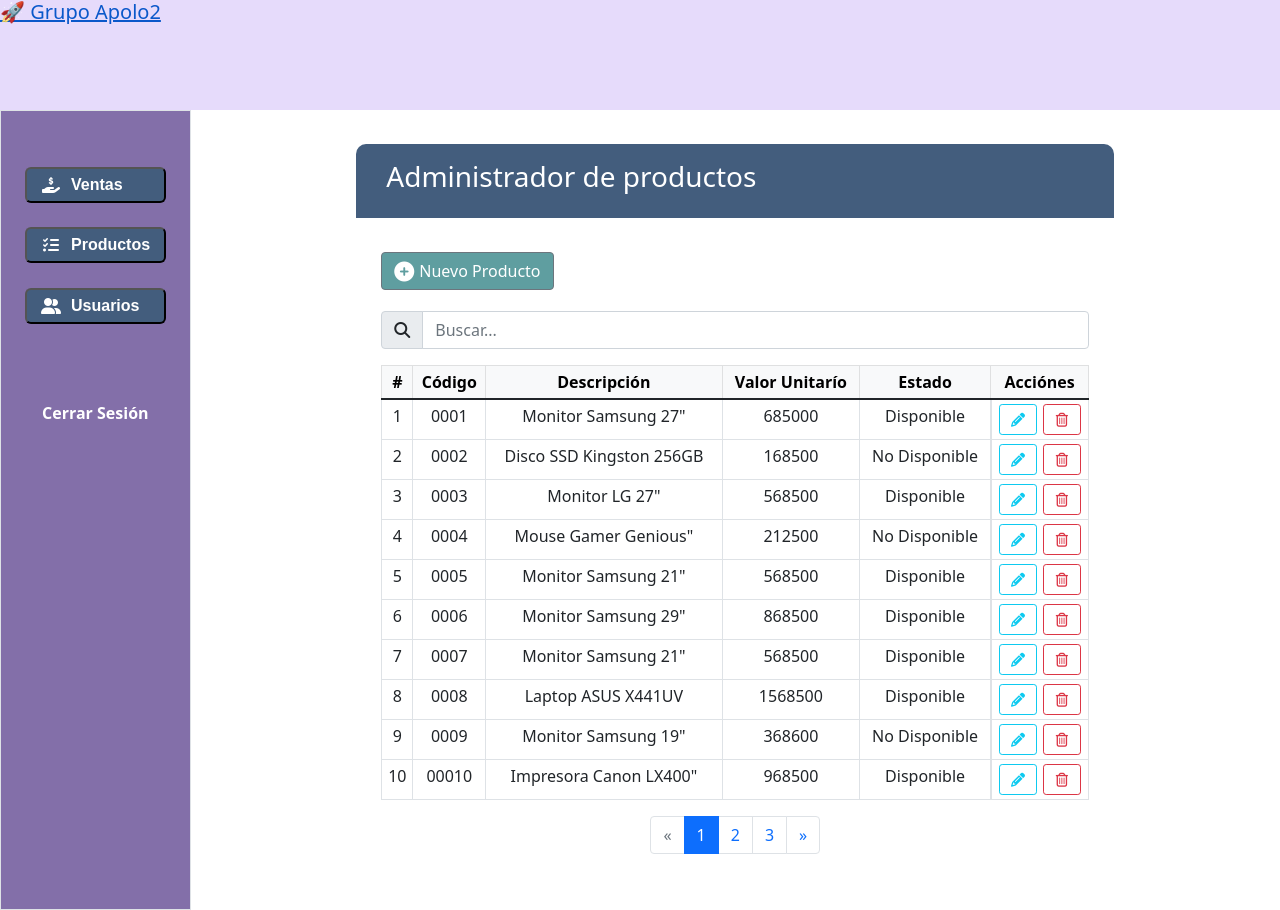
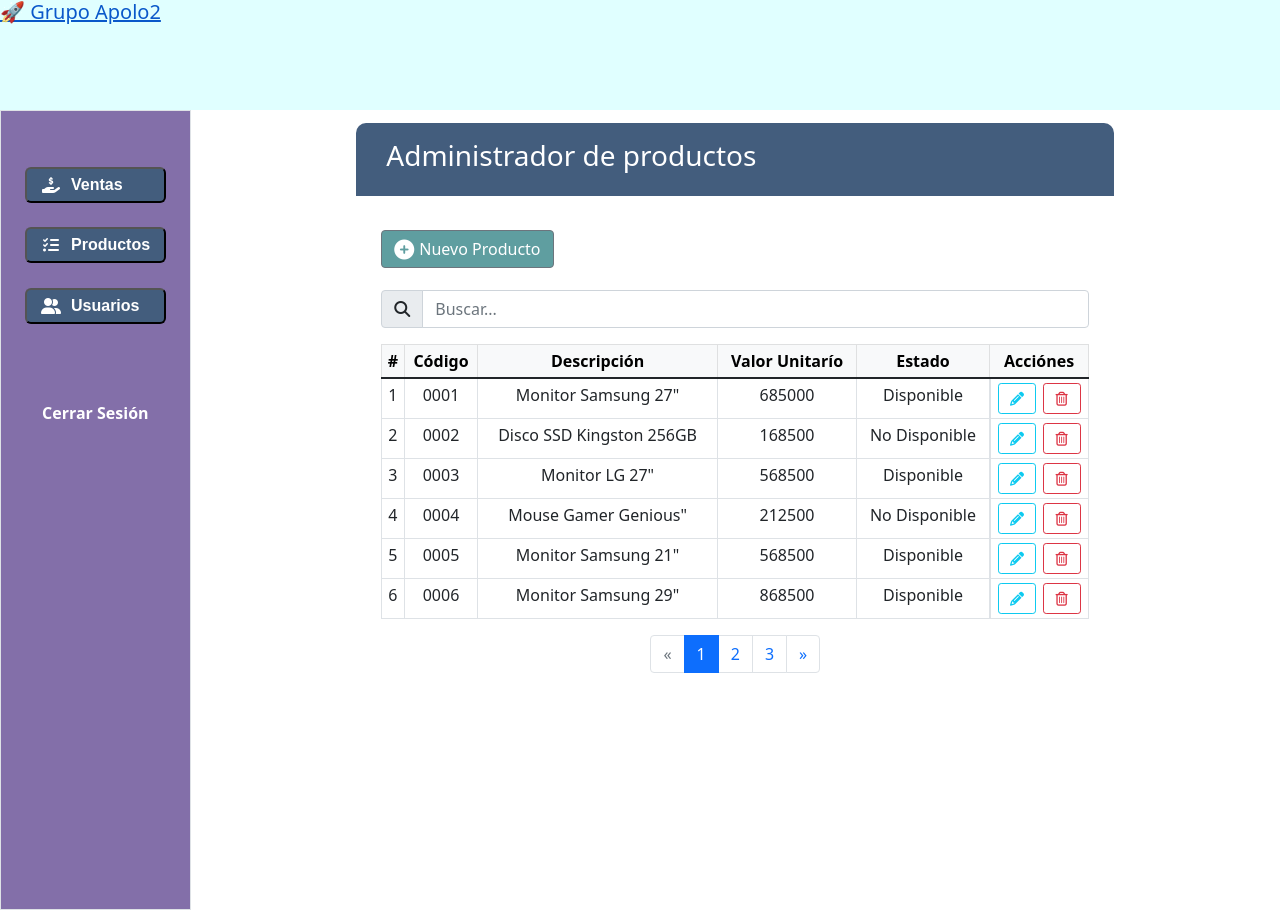
Before and after one commit to apolo-2/apolo2, a React (Create React App) app: page /admin/productos in a window 1280 px wide. Built offline with nearby package versions, Linux system fonts and the light colour scheme.

Commit message:
[A2-43]feat ajustes para la seccion de actializacion de producto, con renderizado dinamico. Se eliminan archivos ejemplo que no hacen parte del proyecto

```diff
--- a/src/components/DataTableProducto.jsx
+++ b/src/components/DataTableProducto.jsx
@@ -1,23 +1,12 @@
 import React from 'react'
 
-const DataTableProducto = ({listaProductos}) => {
+const DataTableProducto = ({listaProductos, setMostrarTabla}) => {
     return (
         <div>
             {/* bootstrap  */}
-            {/* Pendiente encabezado tabla */}
-            {/* <h2></h2> */}
-
             <div class="table-responsive">
             {/*   table-striped  border-light*/}
                 <section className="table-search-fields">
-                    {/* <div class="row g-3 align-items-end ">
-                        <div class="col-auto">
-                            <label for="search-field" class="col-form-label">Buscar:</label>
-                        </div>
-                        <div class="col-auto">
-                            <input type="text" id="search-field" class="form-control" />
-                        </div>
-                    </div> */}
                     <div class="input-group mb-3 ">
                         <span class="input-group-text" id="basic-addon1"><i class="fas fa-search"></i></span>
                         <input type="text" class="form-control" placeholder="Buscar..." aria-label="search" aria-describedby="search" />
@@ -48,7 +37,12 @@ const DataTableProducto = ({listaProductos}) => {
                             <td>{producto.valorUnit}</td>
                             <td>{producto.estado}</td>
                             <td className="td_acciones">
-                                <button type="button" class="btn  btn-sm btn-outline-info" title='Editar'>
+                                <button type="button" class="btn  btn-sm btn-outline-info" title='Editar'
+                                    onClick={() => {
+                                        console.log('click edit');
+                                        setMostrarTabla(3); //editar
+                                    }}
+                                >
                                     <i class="fas fa-pencil-alt "></i>
                                     {/* Editar */}
                                 </button>
@@ -95,7 +89,7 @@ const DataTableProducto = ({listaProductos}) => {
                     </div>
                     <div class="modal-footer">
                         <button type="button" class="btn btn-secondary" data-bs-dismiss="modal">Cancelar</button>
-                        <button type="button" class="btn btn-primary">Confirmar</button>
+                        <button type="button" class="btn btn-primary" data-bs-dismiss="modal">Confirmar</button>
                     </div>
                     </div>
                 </div>
--- a/src/layouts/AuthLayout.jsx
+++ /dev/null
@@ -1 +0,0 @@
-// No aplica!
--- a/src/pages/Login.jsx
+++ /dev/null
@@ -1,14 +0,0 @@
-// Ejemplo de Daniel, pero Ya no usado para este proyecto
-import LoginForm from 'components/LoginForm';
-import logoApolo from 'media/apolo_logo.png';
-
-
-function LoginFormInfoPage() {
-    return  (
-            <main>
-                <LoginForm imagen={logoApolo} />
-            </main>
-    );
-  }
-
-  export default LoginFormInfoPage;
--- a/src/pages/admin/Productos.jsx
+++ b/src/pages/admin/Productos.jsx
@@ -3,7 +3,6 @@ import { ToastContainer, toast } from 'react-toastify';
 import 'react-toastify/dist/ReactToastify.css';
 import DataTableProducto from 'components/DataTableProducto';
 import 'styles/productos.css';
-
 
 const productosBackend = [
   {
@@ -42,39 +41,35 @@ const productosBackend = [
     valorUnit: 868500,
     estado: 'Disponible',
   },
-  {
-    codigo: '0007',
-    descripcion: 'Monitor Samsung 21"',
-    valorUnit: 568500,
-    estado: 'Disponible',
-  },
-  {
-    codigo: '0008',
-    descripcion: 'Laptop ASUS X441UV',
-    valorUnit: 1568500,
-    estado: 'Disponible',
-  },
-  {
-    codigo: '0009',
-    descripcion: 'Monitor Samsung 19"',
-    valorUnit: 368600,
-    estado: 'No Disponible',
-  },
-  {
-    codigo: '0010',
-    descripcion: 'Impresora Canon LX400"',
-    valorUnit: 968500,
-    estado: 'Disponible',
-  },
-
+  // {
+  //   codigo: '0007',
+  //   descripcion: 'Monitor Samsung 21"',
+  //   valorUnit: 568500,
+  //   estado: 'Disponible',
+  // },
+  // {
+  //   codigo: '0008',
+  //   descripcion: 'Laptop ASUS X441UV',
+  //   valorUnit: 1568500,
+  //   estado: 'Disponible',
+  // },
 ];
 
+let dataEjemploEditarProduct = {
+  codigo: '0001',
+  descripcion: 'Monitor Samsung 27',
+  valorUnit: 685000,
+  estado: 'Disponible',
+}
 
 const Productos = () => {
-  const [mostrarTabla, setMostrarTabla] = useState(true);
+  const [mostrarTabla, setMostrarTabla] = useState(1); // 1 listar prod, 2 crear prod, 3 editar prod
   const [productos, setProductos] = useState([]);
   const [textoBoton, setTextoBoton] = useState('Nuevo Producto');
   const [colorBoton, setColorBoton] = useState('btn-secondary');
+
+  const [textoTituloFormulario, setTextoTituloFormulario] = useState('Formulario nuevo producto');
+  const [dataEditarProduct, setDataEditarProduct] = useState({});
 
   useEffect(() => {
     //obtener lista  desde el backend
@@ -82,19 +77,29 @@ const Productos = () => {
   }, []);
 
   useEffect(() => {
-    if (mostrarTabla) {
+
+    // 1 listar prod, 2 crear prod, 3 editar prod
+    if (mostrarTabla ===1) {
       setTextoBoton('Nuevo Producto');
       setColorBoton('btn-secondary');
-    } else {
+      setDataEditarProduct({});
+
+    } else  if(mostrarTabla ===2){
       setTextoBoton('Mostrar Todos los productos');
       setColorBoton('btn-info');
+      setDataEditarProduct({});
+
+    } else  if(mostrarTabla ===3){
+      setTextoBoton('Mostrar Todos los productos');
+      setColorBoton('btn-info');
+      setTextoTituloFormulario('Formulario actualizar producto');
+      setDataEditarProduct(dataEjemploEditarProduct);
     }
   }, [mostrarTabla]);
   return (
-    // <div className='flex h-full w-full flex-col items-center justify-start p-8 container-productos'>
+
     <div className='container-productos'>
       <div className=''>
-
         <div className="container-title">
           <h3 className=''>
             Administrador de productos
@@ -103,9 +108,8 @@ const Productos = () => {
         <br />
         <button
             onClick={() => {
-              setMostrarTabla(!mostrarTabla);
+              setMostrarTabla(mostrarTabla === 1? 2 : 1);
             }}
-            // className={`text-white bg-${colorBoton}-500 p-5 rounded-full m-6 w-28 self-end`}
             className={`btn ${colorBoton} btn-rounded`}
           >
            <i class="fas fa-plus-circle fa-lg"></i>
@@ -113,7 +117,7 @@ const Productos = () => {
           </button>
       </div>
 
-      {mostrarTabla ? (
+      {/* {mostrarTabla ? (
         <TablaProductos listaProductos={productos} />
       ) : (
         <FormularioCreacionProducto
@@ -122,23 +126,51 @@ const Productos = () => {
           setProductos={setProductos}
         />
       )}
+      */}
+      {/* Rendirizado dinamico, 3 secciones */}
+      {(() => {
+              switch (mostrarTabla) {
+                case 1:
+                  return <DataTableProducto listaProductos={productos} setMostrarTabla={setMostrarTabla}/>;
+                case 2:
+                    return <FormularioCreacionProducto
+                              setMostrarTabla={setMostrarTabla}
+                              listaProductos={productos}
+                              setProductos={setProductos}
+                              textoTituloFormulario = {textoTituloFormulario}
+                              dataEditarProduct = {dataEditarProduct}
+                            />;
+                case 3:
+                    // temporalmente el mismo form
+                    return <FormularioCreacionProducto
+                                setMostrarTabla={setMostrarTabla}
+                                listaProductos={productos}
+                                setProductos={setProductos}
+                                textoTituloFormulario = {textoTituloFormulario}
+                                dataEditarProduct = {dataEditarProduct}
+                              />;
+                default:
+                  return <DataTableProducto listaProductos={productos} setMostrarTabla={setMostrarTabla} />;
+              }
+            })()}
       <ToastContainer position='bottom-right' autoClose={5000} />
     </div>
   );
 };
 
-const TablaProductos = ({ listaProductos }) => {
-  useEffect(() => {
-    console.log('este es el listado  en el componente de tabla', listaProductos);
-  }, [listaProductos]);
-  return (
-    <DataTableProducto  listaProductos={listaProductos}/>
-  );
-};
+// const TablaProductos = ({ listaProductos }) => {
+//   useEffect(() => {
+//     console.log('este es el listado  en el componente de tabla', listaProductos);
+//   }, [listaProductos]);
+//   return (
+//     <DataTableProducto  listaProductos={listaProductos}/>
+//   );
+// };
 
-const FormularioCreacionProducto = ({ setMostrarTabla, listaProductos, setProductos }) => {
+const FormularioCreacionProducto
+  = ({ setMostrarTabla, listaProductos, setProductos, textoTituloFormulario, dataEditarProduct }) => {
+
   const form = useRef(null);
-
   const submitForm = (e) => {
     e.preventDefault();
     const fd = new FormData(form.current);
@@ -148,7 +180,7 @@ const FormularioCreacionProducto = ({ setMostrarTabla, listaProductos, setProduc
       nuevoProducto[key] = value;
     });
 
-    setMostrarTabla(true);
+    setMostrarTabla(1);
     setProductos([...listaProductos, nuevoProducto]);
     console.log('nuevoProducto::',nuevoProducto);
     // identificar el caso de éxito y mostrar un toast de éxito
@@ -161,7 +193,8 @@ const FormularioCreacionProducto = ({ setMostrarTabla, listaProductos, setProduc
         // form nuevo prod
         <div className="container">
           <br />
-          <h5 className=''>Formulario nuevo producto</h5>
+          {/* <h4 className=''>Formulario nuevo producto</h4> */}
+          <h4 className=''>{textoTituloFormulario}</h4>
           <br />
           <form ref={form} onSubmit={submitForm} className=''>
 
@@ -172,7 +205,9 @@ const FormularioCreacionProducto = ({ setMostrarTabla, listaProductos, setProduc
                   name='descripcion'
                   className='form-control'
                   placeholder='Ingrese descripción del producto'
-                  required />
+                  required
+                  defaultValue={dataEditarProduct.descripcion}
+                  />
                 {/* <div id="descHelp" class="form-text">Descripción del producto</div> */}
               </div>
             </div>
@@ -186,7 +221,9 @@ const FormularioCreacionProducto = ({ setMostrarTabla, listaProductos, setProduc
                   min={0}
                   max={9999999999999}
                   placeholder='Ingrese valor por unidad'
-                  required />
+                  required
+                  value={dataEditarProduct.valorUnit}
+                  />
                 {/* <div id="descHelp" class="form-text">Descripción del producto</div> */}
               </div>
             </div>
@@ -212,7 +249,7 @@ const FormularioCreacionProducto = ({ setMostrarTabla, listaProductos, setProduc
                 <button
                   type=''
                   className='btn btn-secondary btn'
-                  onClick={()=>{setMostrarTabla(true);}}
+                  onClick={()=>{setMostrarTabla(1);}}
                 >
                   <i class="far fa-window-close space-button-icon"></i>
                   Cancelar
@@ -227,16 +264,7 @@ const FormularioCreacionProducto = ({ setMostrarTabla, listaProductos, setProduc
             </div>
           </form>
         </div>
-
   );
 };
 
 export default Productos;
-
-
-// const Productos = () => {
-//   return <div>
-//             <span>Administracion de Productos 🥑</span>
-//             <DataTableProducto />
-//         </div>;
-// };
--- a/src/styles/productos.css
+++ b/src/styles/productos.css
@@ -1,25 +1,17 @@
-/* Sección para  Estilos personalizados por pagina */
+/* Sección para  Estilos personalizados  */
 
 .container-productos{
     display: flex;
-    padding-top: 5%;
+    padding-top: 3%;
     flex-direction: column;
     /* justify-content: center;  */
     align-items: center;
     width: 100%;
     height: 100%;
-
 }
 .container-productos > div{
     width: 65%;
 }
-
-/* svg.bi-plus-circle-fill{
-    width: 1.5em;
-    height: 1.5em;
-    margin-right: 5px;
-} */
-
 .container-title{
     /* width: 100%; */
     /* height: 100px; */
--- a/src/styles/styles.css
+++ b/src/styles/styles.css
@@ -87,7 +87,8 @@ footer{
 
 /* header */
 header{
-  background-color: #e6dbfb;
+  /* background-color: #e6dbfb; */
+  background-color: lightcyan;
   height: 10%;
   height: 110px;
   /* border: medium solid gray; */
```
Also changed, not shown: src/components/LoginForm.jsx (deleted, +0 -34 lines), src/pages/index.jsx (+1 -6 lines).
